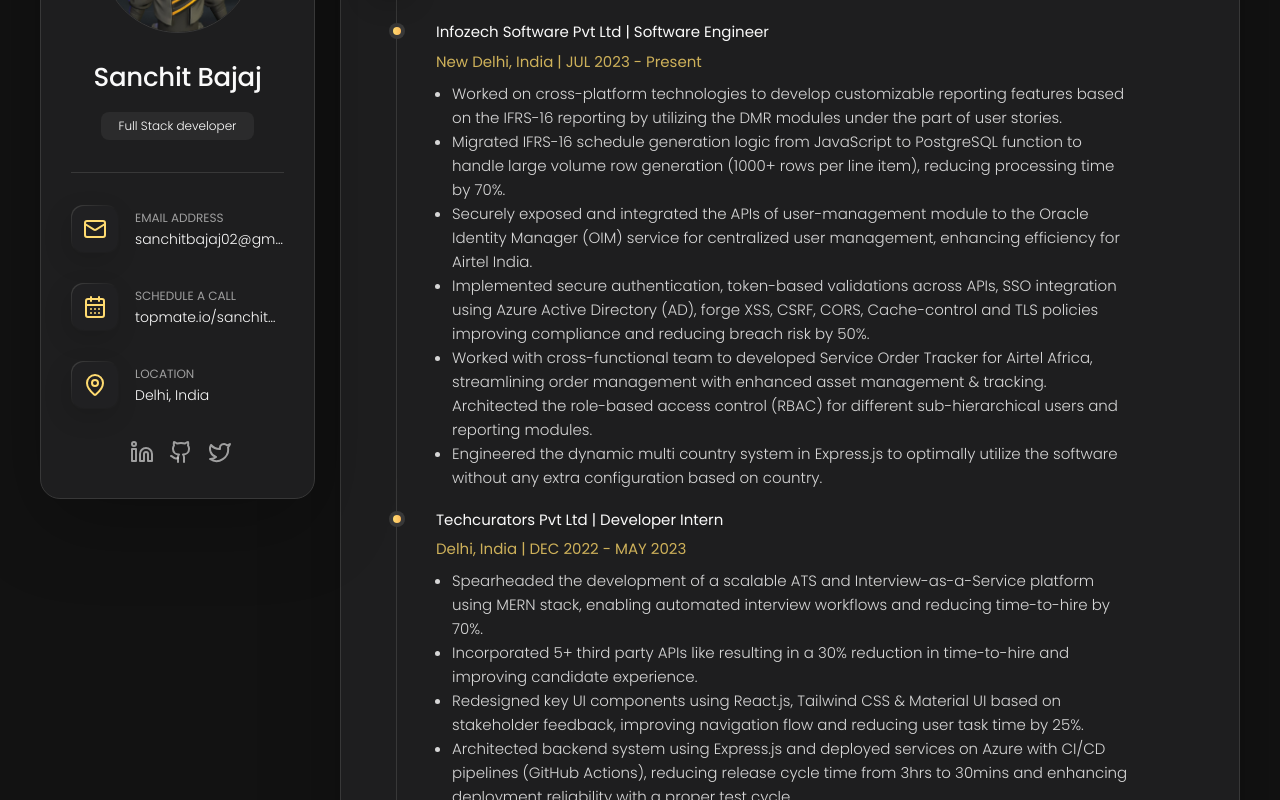
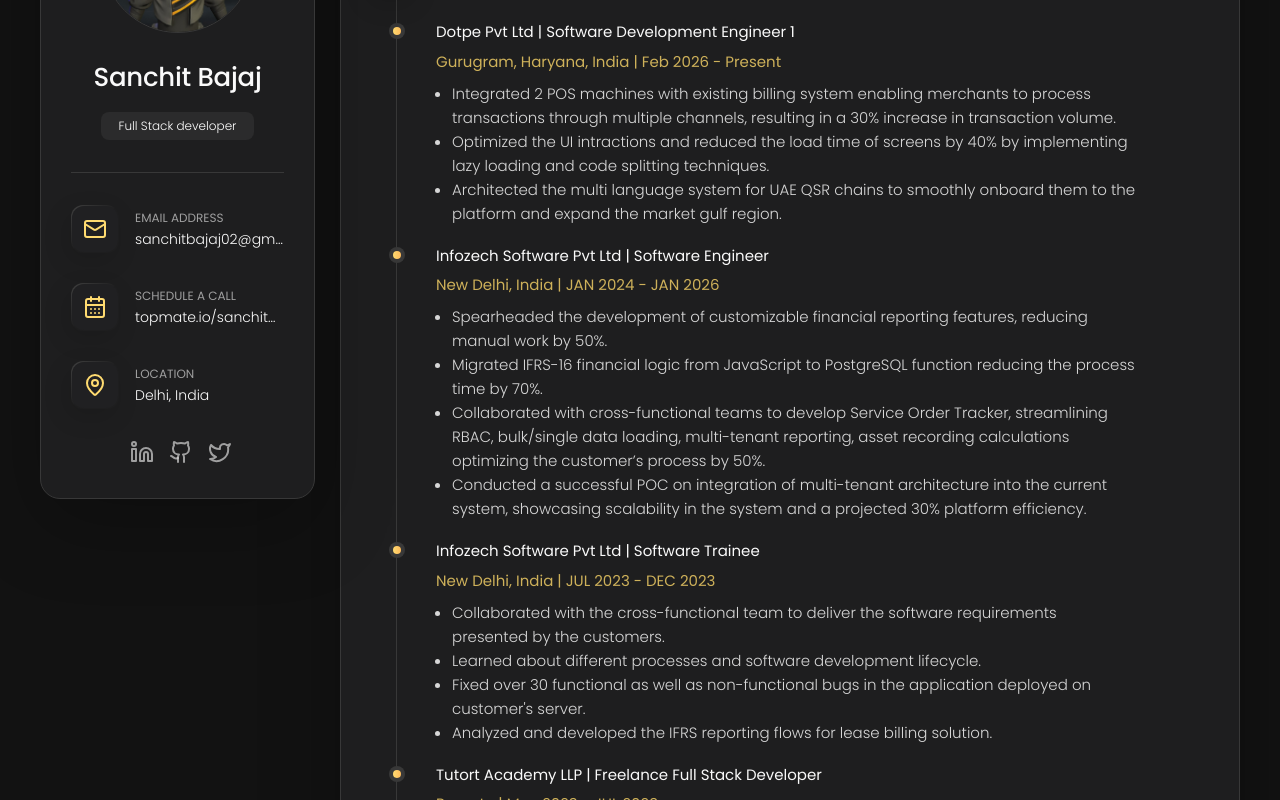
Before and after one commit to Sanchitbajaj02/Sanchitbajaj02.github.io, a Next.js app: page /resume in a window 1280 px wide. Shown: the part 240-1040 px from the top of the page. Built offline with nearby package versions, Linux system fonts and the light colour scheme.

Commit message:
enhancement in module

```diff
--- a/package.json
+++ b/package.json
@@ -2,9 +2,6 @@
   "name": "portfolio",
   "version": "0.1.0",
   "private": true,
-  "engines": {
-    "node": ">=^20.0.0"
-  },
   "scripts": {
     "dev": "next dev --turbopack",
     "build": "next build",
--- a/src/app/page.tsx
+++ b/src/app/page.tsx
@@ -1,5 +1,5 @@
 // import { CircleX } from "lucide-react";
-
+import Image from "next/image";
 export type InfoCard = {
   cardTitle: string;
   cardDescription: string;
@@ -70,7 +70,7 @@
               return (
                 <li className="service-item" key={idx}>
                   <div className="service-icon-box">
-                    <img
+                    <Image
                       src={card.cardImage}
                       alt="design icon"
                       width={50}
--- a/src/static/workExperienceTimeline.ts
+++ b/src/static/workExperienceTimeline.ts
@@ -2,16 +2,46 @@
 
 export const workExperienceTimeline: TimelineItem[] = [
   {
+    title: "Dotpe Pvt Ltd | Software Development Engineer 1",
+    location: "Gurugram, Haryana, India",
+    year: "Feb 2026 - Present",
+    timelineItems: [
+      "Integrated 2 POS machines with existing billing system enabling merchants to process transactions through multiple channels, resulting in a 30% increase in transaction volume.",
+      "Optimized the UI intractions and reduced the load time of screens by 40% by implementing lazy loading and code splitting techniques.",
+      "Architected the multi language system for UAE QSR chains to smoothly onboard them to the platform and expand the market gulf region.",
+    ],
+  },
+  {
     title: "Infozech Software Pvt Ltd | Software Engineer",
     location: "New Delhi, India",
-    year: "JUL 2023 - Present",
+    year: "JAN 2024 - JAN 2026",
     timelineItems: [
-      "Worked on cross-platform technologies to develop customizable reporting features based on the IFRS-16 reporting by utilizing the DMR modules under the part of user stories.",
-      "Migrated IFRS-16 schedule generation logic from JavaScript to PostgreSQL function to handle large volume row generation (1000+ rows per line item), reducing processing time by 70%.",
-      "Securely exposed and integrated the APIs of user-management module to the Oracle Identity Manager (OIM) service for centralized user management, enhancing efficiency for Airtel India.",
-      "Implemented secure authentication, token-based validations across APIs, SSO integration using Azure Active Directory (AD), forge XSS, CSRF, CORS, Cache-control and TLS policies improving compliance and reducing breach risk by 50%.",
-      "Worked with cross-functional team to developed Service Order Tracker for Airtel Africa, streamlining order management with enhanced asset management & tracking. Architected the role-based access control (RBAC) for different sub-hierarchical users and reporting modules.",
-      "Engineered the dynamic multi country system in Express.js to optimally utilize the software without any extra configuration based on country.",
+      "Spearheaded the development of customizable financial reporting features, reducing manual work by 50%.",
+      "Migrated IFRS-16 financial logic from JavaScript to PostgreSQL function reducing the process time by 70%.",
+      "Collaborated with cross-functional teams to develop Service Order Tracker, streamlining RBAC, bulk/single data loading, multi-tenant reporting, asset recording calculations optimizing the customer’s process by 50%.",
+      "Conducted a successful POC on integration of multi-tenant architecture into the current system, showcasing scalability in the system and a projected 30% platform efficiency.",
+    ],
+  },
+  {
+    title: "Infozech Software Pvt Ltd | Software Trainee",
+    location: "New Delhi, India",
+    year: "JUL 2023 - DEC 2023",
+    timelineItems: [
+      "Collaborated with the cross-functional team to deliver the software requirements presented by the customers.",
+      "Learned about different processes and software development lifecycle.",
+      "Fixed over 30 functional as well as non-functional bugs in the application deployed on customer's server.",
+      "Analyzed and developed the IFRS reporting flows for lease billing solution.",
+    ],
+  },
+  {
+    title: "Tutort Academy LLP | Freelance Full Stack Developer",
+    location: "Remote",
+    year: "May 2023 - JUL 2023",
+    timelineItems: [
+      "Spearheaded the development of website for tutort academy to showcase their products and services.",
+      "Crafted the customized UI in SCSS for smooth UI and lower load times.",
+      "Achieved 99% SEO on both mobile and desktop with under 1s of both LCP & FCP.",
+      "Automated the contact form submission to meeting scheduling pipeline for smoother onboarding.",
     ],
   },
   {
@@ -26,7 +56,7 @@
     ],
   },
   {
-    title: "A4R LLC | Freelance Developer",
+    title: "A4R LLC | Freelance Full Stack Developer",
     location: "Remote",
     year: "JAN 2022 - SEP 2022",
     timelineItems: [
```
Also changed, not shown: tsconfig.json (+17 -4 lines), 1 other file (tests, documents, lock files or other folders).
